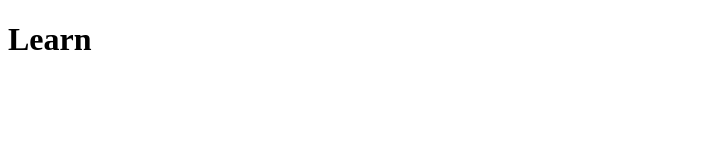
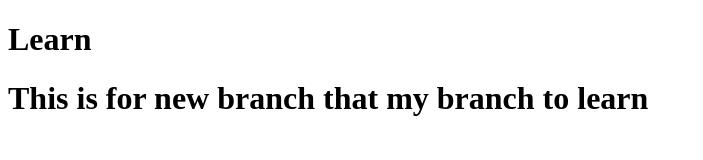
Before and after one commit to pramod-k-mahto/learn, a plain HTML site: page index.html in a window 1280 px wide. Shown: the whole page, without its empty margins (0-703 px from the left). Drawn offline with Linux system fonts and the light colour scheme.

Commit message:
add some content

```diff
--- a/index.html
+++ b/index.html
@@ -8,5 +8,7 @@
 <body>
 
     <h1>Learn</h1>
+
+    <h1>This is for new  branch that my branch to learn </h1>
 </body>
 </html>
```
